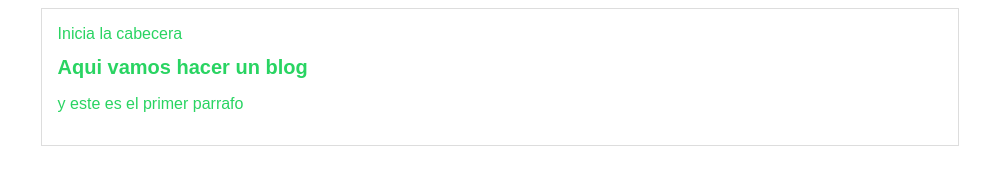
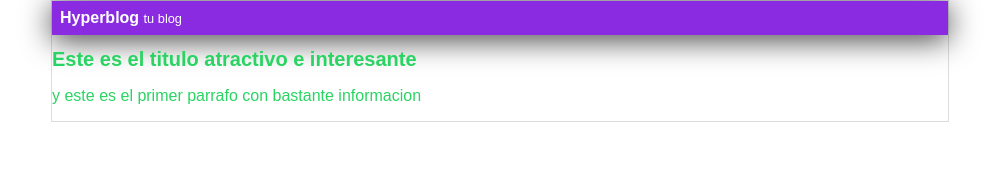
Before and after one commit to wilsonbedoya11/githubblog, a plain HTML site: page index.html in a window 1280 px wide. Shown: the whole page, without its empty margins (140-1139 px from the left). Drawn offline with Linux system fonts and the light colour scheme.

Commit message:
finalizada la cabecera con color azul

```diff
--- a/css/estilos.css
+++ b/css/estilos.css
@@ -3,11 +3,31 @@ body
     color: rgb(41, 212, 98);
     text-align: center;
     font-family: Arial, Helvetica, sans-serif;
+    margin: 0;
+    padding: 0;
 }
+#cabecera
+{
+    background: blueviolet;
+    box-shadow: 0px 5px 30px 0px rgba(0, 0, 0, 0.75);
+    color: white;
+    font-weight: bold;
+    margin: 0;
+    padding: 0.5em;
+}
+
+#cabecera #tagline
+{
+    padding: 1em 0 0 0;
+    font-weight: normal;
+    font-size: 0.8em;
+
+}
+
 #container
 {
     width: 70%;
-    padding: 1em;
+    padding: 0;
     text-align: left;
     border: 1px solid #ddd;
     margin: 0 auto;
--- a/index.html
+++ b/index.html
@@ -6,11 +6,14 @@
     <body>
         <div id="container">
             <div id="cabecera">
-                Inicia la cabecera
+                Hyperblog
+                <span id="tagline">tu blog</span>
             </div>
-            <div id="post"></div>
-            <h1>Aqui vamos hacer un blog</h1>
-            <p>y este es el primer parrafo</p>
+            <div id="post">
+                <h1>Este es el titulo atractivo e interesante</h1>
+                <p>y este es el primer parrafo con bastante informacion</p>
+
+            </div>
         </div>
     </body>
 </html>
```
